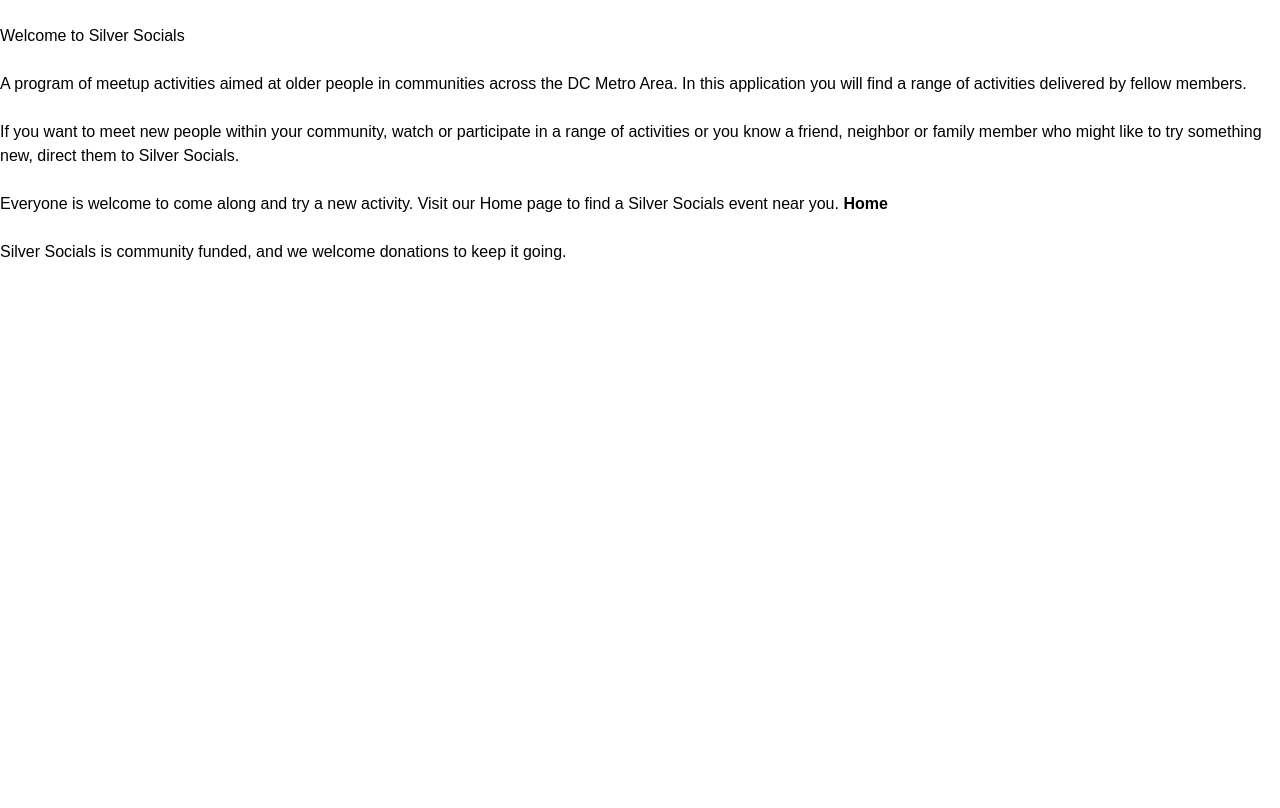
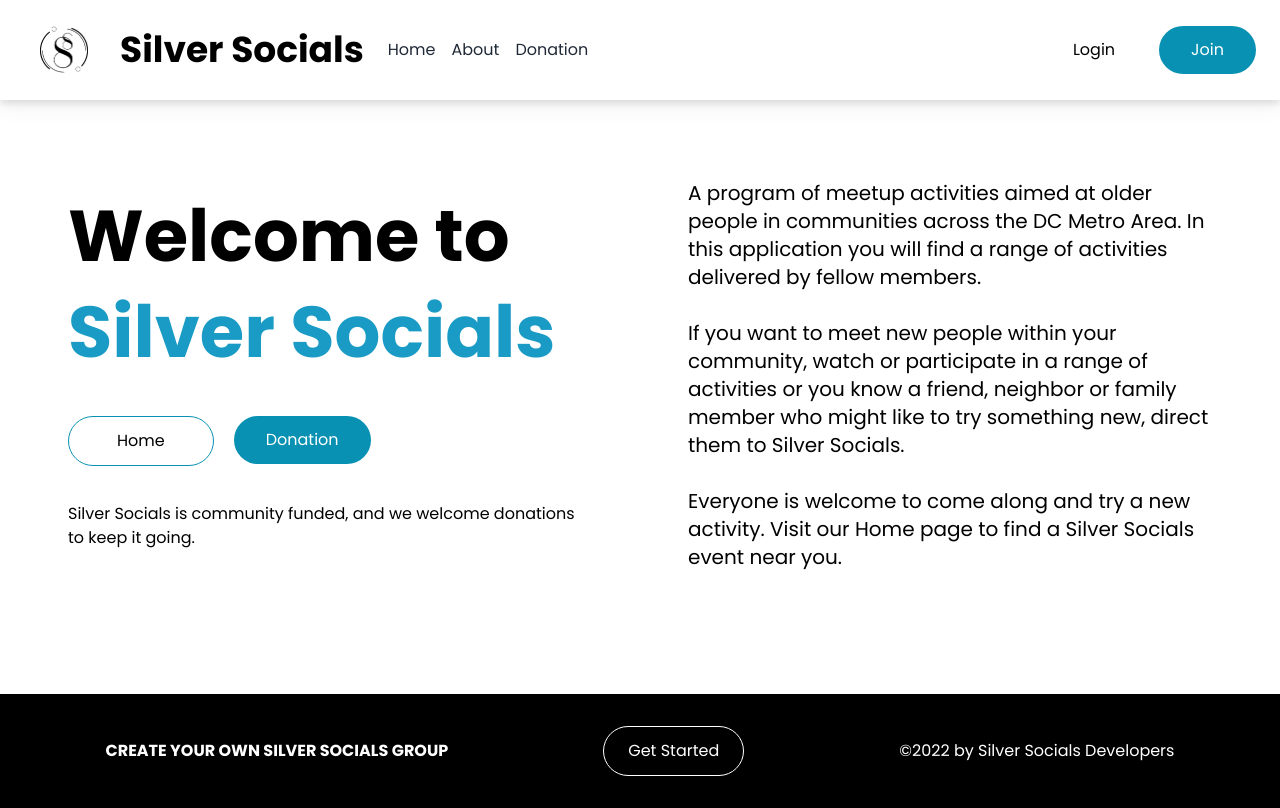
Before and after one commit to rheam97/silver-socials, a React (Create React App) app in the folder client/: page /about in a window 1280 px wide. Built offline with nearby package versions, Linux system fonts and the light colour scheme; no server answers.

Commit message:
homepage update

```diff
--- a/client/src/components/GroupForm/index.js
+++ b/client/src/components/GroupForm/index.js
@@ -80,7 +80,7 @@ const GroupForm = () => {
   };
 
   return (
-    <div cclassName="max-w-sm rounded overflow-hidden shadow-lg">
+    <div className="max-w-sm rounded overflow-hidden shadow-lg">
       <p
         className={`m-0 ${
           (textCharacterCount === 700 && nameCharacterCount === 280) || error
--- a/client/src/components/GroupList/index.js
+++ b/client/src/components/GroupList/index.js
@@ -71,11 +71,11 @@ function GroupList() {
   return (
 
     <div className="my-2">
-      <h2 className="font-bold text-black-500 text-xl mb-2 ">Groups for {currentInterest}:</h2>
+      <h2 className="font-[Poppins] font-bold text-black-500 text-4xl mb-6">Groups for {currentInterest}</h2>
       {state.groups.length ? (
-        <div className="grid grid-cols-3 gap-4">
+        <div className="grid grid-cols-1 gap-4 md:grid-cols-2">
           {loading ? (
-            <p>Loading...</p>
+            <p>{spinner}Loading...</p>
           ) : (
             state.groups.map((group) => (
               <GroupItem
--- a/client/src/components/Header/index.js
+++ b/client/src/components/Header/index.js
@@ -7,7 +7,7 @@ import { Redirect, useParams } from "react-router-dom";
 import { QUERY_USER, QUERY_ME } from "../../utils/queries";
 import { useQuery, useMutation } from "@apollo/client";
 import Auth from "../../utils/auth";
-import Search from '../Search'
+// import Search from '../Search'
 
 import { MenuIcon, XIcon } from '@heroicons/react/outline';
 
@@ -66,7 +66,7 @@ const Header = () => {
                   <li><Link to="/donation" className="text-gray-800 hover:text-gray-400 duration-500 px-2 py-3">Donation</Link></li>
                 </ul>
               </div>
-              <Search searchText={(text) => setTerm(text)} />
+              {/* <Search searchText={(text) => setTerm(text)} /> */}
 
               {/* search engine */}
               {/* <label class="relative block">
@@ -80,17 +80,22 @@ const Header = () => {
               </label> */}
 
               <div className='hidden md:flex pr-4'>
-                <button className='px-8 py-3 rounded-full duration-500 hover:bg-cyan-600'>
-                  <Link to="/profile" className="text-gray-800 hover:text-white duration-500">{`${user.username}`}</Link>
-                </button>
+                  <Link to="/profile">
+                  <button className='px-8 py-3 rounded-full duration-500 hover:bg-cyan-600 hover:text-white'>
+                  {/* <Link to="/profile" className="text-gray-800 hover:text-white duration-500"> */}
+                  {`${user.username}`}
+                  {/* </Link> */}
+                  </button>
+                  </Link>
 
-                <button className='px-8 py-3 rounded-full duration-500 hover:bg-cyan-600'>
-                  <a href="/" onClick={logout} className="text-gray-800 hover:text-white duration-500">
-                      Logout
+
+
+                  <a href="/" onClick={logout}>
+                  <button className='px-8 py-3 rounded-full duration-500 hover:bg-cyan-600 hover:text-white'>Logout</button>
                   </a>
-                </button>
+
               </div>
-              <div className='md:hidden mr-4 z-10fixed' onClick={handleClick}>
+              <div className='md:hidden mr-4 z-50fixed' onClick={handleClick}>
                   {!nav ? <MenuIcon className='w-5' /> : <XIcon className='w-5' />}
               </div>
 
@@ -100,7 +105,7 @@ const Header = () => {
                 <li className='border-b-2 border-zinc-300 w-full mt-6'><Link onClick={handleClose} to="/donation" className="text-gray-800 hover:text-gray-400 duration-500">Donation</Link></li>
 
               <div className='flex flex-col my-4 mb-8'>
-                  <Link to="/profile" className='text-center border border-cyan-600 rounded-full bg-transparent px-8 py-3 text-black mr-4 mt-6 hover:bg-gray-300 duration-500'>
+                  <Link to="/profile" className='mr-3 text-center border border-cyan-600 rounded-full bg-transparent px-8 py-3 text-black mr-4 mt-6 hover:bg-white duration-500'>
                   <button>{`${user.username}`}</button>
                   </Link>
                 <a href="/" onClick={logout} className="text-center px-8 py-3 rounded-full duration-500 text-white bg-cyan-600 mt-6 mr-4 hover:bg-cyan-900 duration-500">
@@ -152,7 +157,7 @@ const Header = () => {
                 </ul>
               </div>
 
-              <Search searchText={(text) => setTerm(text)} />
+              {/* <Search searchText={(text) => setTerm(text)} /> */}
 
               {/* search engine */}
               {/* <label class="relative block">
@@ -166,26 +171,30 @@ const Header = () => {
               </label> */}
 
               <div className='hidden md:flex pr-4'>
-                <button className='px-8 py-3 rounded-full duration-500 hover:bg-cyan-600'>
-                  <Link to="/login" className="text-gray-800 hover:text-gray-400 duration-500">Login</Link>
+                <Link to="/login">
+                <button className='mr-3 px-8 py-3 rounded-full duration-500 hover:bg-cyan-600 hover:text-white'>
+                  Login
                 </button>
+                </Link>
                 {/* animate-ping */}
+                <Link to="/signup">
                 <button className='px-8 py-3 rounded-full duration-500 text-white bg-cyan-600 hover:bg-cyan-900'>
-                <Link to="/signup" className="hover:bg-cyan-900 duration-500">Join</Link>
+                Join
                 </button>
+                </Link>
               </div>
-              <div className='md:hidden mr-4' onClick={handleClick}>
+              <div className='md:hidden mr-4 z-50fixed' onClick={handleClick}>
                   {!nav ? <MenuIcon className='w-5' /> : <XIcon className='w-5' />}
 
               </div>
 
-              <ul className={!nav ? 'hidden' : 'absolute duration-500 ease-in-out bg-zinc-200 w-full px-8 top-[85px] left-0 text-left md:hidden'}>
+              <ul className={!nav ? 'hidden' : 'absolute z-50 duration-500 ease-in-out bg-zinc-200 w-full px-8 top-[85px] left-0 text-left md:hidden'}>
                 <li className='border-b-2 border-zinc-300 w-full mt-6'><Link onClick={handleClose} to="/" className="text-gray-800 hover:text-gray-400 duration-500">Home</Link></li>
                 <li className='border-b-2 border-zinc-300 w-full mt-6'><Link onClick={handleClose} to="/about" className="text-gray-800 hover:text-gray-400 duration-500">About</Link></li>
                 <li className='border-b-2 border-zinc-300 w-full mt-6'><Link onClick={handleClose} to="/donation" className="text-gray-800 hover:text-gray-400 duration-500">Donation</Link></li>
 
               <div className='flex flex-col my-4 mb-8'>
-                <Link to="/login" className="text-center text-gray-800 border border-cyan-600 rounded-full bg-transparent px-8 py-3 text-black mr-4 mt-12 hover:bg-gray-300 duration-500">
+                <Link to="/login" className="text-center text-gray-800 border border-cyan-600 rounded-full bg-transparent px-8 py-3 text-black mr-4 mt-12 hover:bg-white duration-500">
                   <button>Login</button>
                 </Link>
                 <Link to="/signup" className="text-center px-8 py-3 text-white rounded-full duration-500 bg-cyan-600 hover:bg-cyan-900 mt-6 mr-4 duration-500">
--- a/client/src/components/Hero/index.js
+++ b/client/src/components/Hero/index.js
@@ -5,8 +5,8 @@ import heroImage from '../../assets/hero-image.png';
 
 const Hero = () => {
   return (
-    <div className='w-full h-screen flex flex-col justify-between'>
-        <div className='grid md:grid-cols-2 max-w-[1240px] m-auto'>
+    <div className='w-full h-full flex flex-col justify-between'>
+        <div className='grid md:grid-cols-2 max-w-[1240px] m-auto py-10'>
             <div className='flex flex-col justify-center md:items-start w-full px-12 py-8 font-[Poppins]'>
                 <h1 className='py-3 text-5xl md:text-7xl font-bold'>Silver Socials</h1>
                 <p className='text-2xl'>People have turned to Silver Social to meet people, make friends, find support, and explore their interests. —join the fun.</p>
--- a/client/src/pages/About.js
+++ b/client/src/pages/About.js
@@ -1,43 +1,65 @@
 import React, {useEffect} from "react";
 import { useParams } from "react-router-dom";
 import { Link } from 'react-router-dom';
+import Header from '../components/Header';
+import Footer from '../components/Footer';
 
 
 const About = () => {
 return (
+    <main className="absolute">
+        <Header />
+        <div className='w-full h-full flex flex-col items-center justify-between mx-auto font-[Poppins]'>
+        <div className='grid md:grid-cols-2 max-w-[1240px] m-auto pt-10'>
+            <div className='flex flex-col justify-center md:items-start w-full px-12 py-12 font-[Poppins]'>
+                <h1 className='py-3 text-5xl md:text-7xl font-bold'>Welcome to</h1>
+                <h1 className='py-3 text-5xl md:text-7xl font-bold' style={{ color:'#199BC5' }}>Silver Socials</h1>
+                {/* <div className="my-6 flex flex-row">
+                  <ul>
+                    <li>
+                    <Link to='/'>
+                        <button className='border border-cyan-600 text-center w-[45%] md:w-[45%] lg:w-[100%] mt-12 py-3 px-6 my-4 rounded-full hover:bg-gray-300 duration-500'> Home </button>
+                    </Link>
+                    </li>
 
-      <div className="card mb-3">
-        <p className="card-header">
-          <span style={{ fontWeight: 700 }} className="text-light">
-
-          </span>
-        </p>
-        <div className="card-body">
+                    <li>
+                    <Link to='/donation'>
+                        <button className='text-center mt-12 py-3 px-6 w-[45%] md:w-[45%] lg:w-[100%] my-4 bg-cyan-600 rounded-full text-white hover:bg-cyan-900 duration-500'> Donation </button>
+                    </Link>
+                    </li>
+                  </ul>
+                </div> */}
+                <div className='md:flex pr-4 my-9'>
+                  <Link to="/" className='mr-5'>
+                  <button className='px-12 py-3 border border-cyan-600 text-center rounded-full hover:bg-cyan-600 duration-500'>Home</button>
+                  </Link>
+                  <Link to="/donation">
+                    <button className='px-8 py-3 rounded-full duration-500 text-white bg-cyan-600 hover:bg-cyan-900'>Donation</button>
+                  </Link>
+                </div>
 
 
+                <p className='text-base'>Silver Socials is community funded, and we welcome donations to keep it going.</p>
+            </div>
+            <div className='pt-3 text-xl flex flex-col justify-center md:items-start w-full px-12'>
+                  <p className=''>A program of meetup activities aimed at older people in communities across the DC Metro Area. In this application you will find a range of activities
+                  delivered by fellow members.</p>
+                  <br/>
+
+                  <p>If you want to meet new people within your community, watch or participate in a range of activities or you know a friend,
+                   neighbor or family member who might like to try something new, direct them to Silver Socials.</p>
+                   <br/>
+
+                  <p>Everyone is welcome to come along and try a new activity.
+                  Visit our Home page to find a Silver Socials event near you. </p>
+            </div>
         </div>
-       <br></br>
-<h1>Welcome to Silver Socials</h1>
-<br></br>
-<p>A program of meetup activities aimed at older people in communities across the DC Metro Area. In this application you will find a range of activities
-    delivered by fellow members.</p>
-<br></br>
-<p>If you want to meet new people within your community, watch or participate in a range of activities or you know a friend,
-    neighbor or family member who might like to try something new, direct them to Silver Socials.</p>
-<br></br>
-<p>Everyone is welcome to come along and try a new activity.
-    Visit our Home page to find a Silver Socials event near you. <Link to={`/`} style={{ fontWeight: 700 }}   className="text-light"
-                       >  Home </Link></p>
-<br></br>
-<p>Silver Socials is community funded, and we welcome donations to keep it going.
- </p>
+    </div>
 
-
-      </div>
-
+      <Footer className='bottom-0'/>
+    </main>
 
   );
 };
 
-
 export default About;
--- a/client/tailwind.config.js
+++ b/client/tailwind.config.js
@@ -96,6 +96,8 @@ module.exports = {
     content: ['./src/**/*.{js,jsx,ts,tsx}'],
     theme: {
         screens: {
+            sx: '400px',
+
             sm: '640px',
             // => @media (min-width: 640px) { ... }
 
```
Also changed, not shown: client/src/components/GroupItem/index.js (+33 -10 lines), client/src/components/InterestMenu/index.js (+13 -5 lines), client/src/pages/Home.js (+28 -2 lines), client/src/pages/Profile.js (+8 -6 lines).
